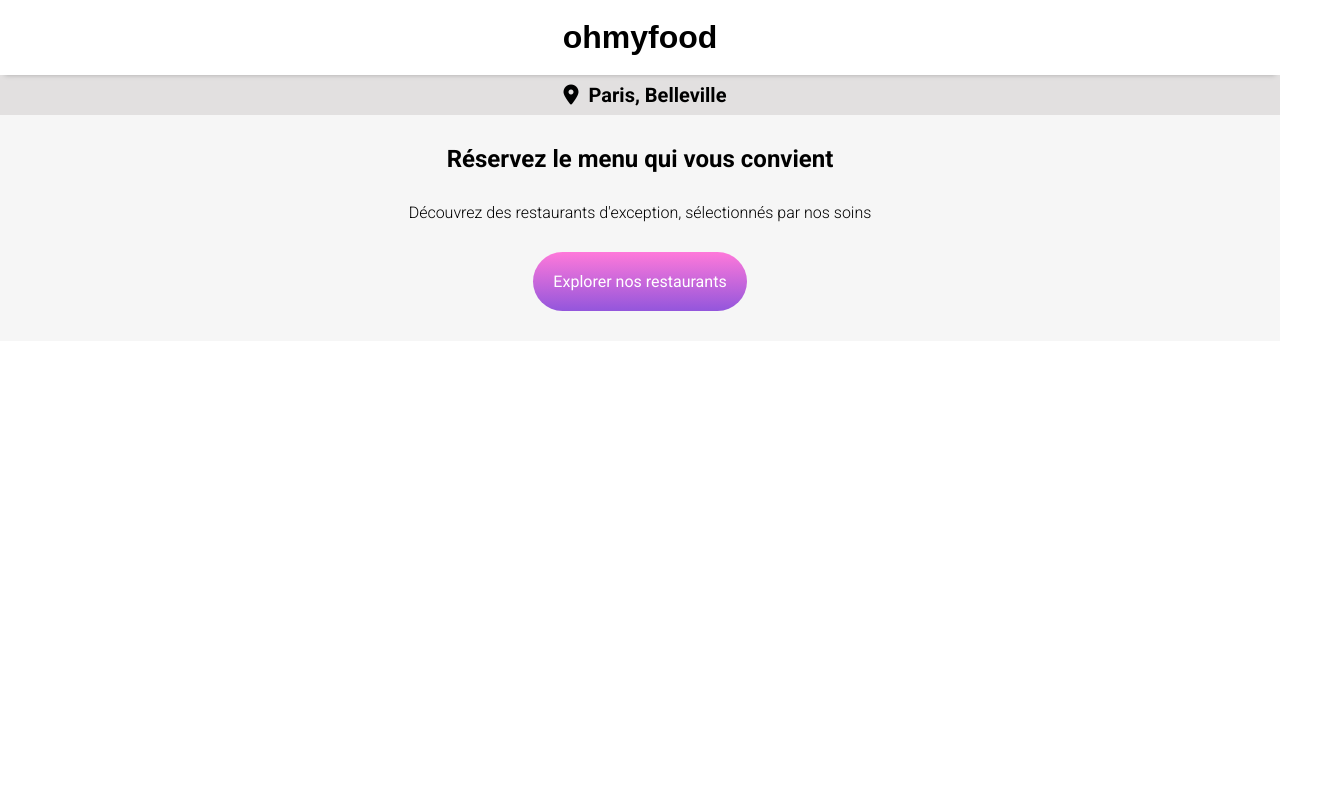
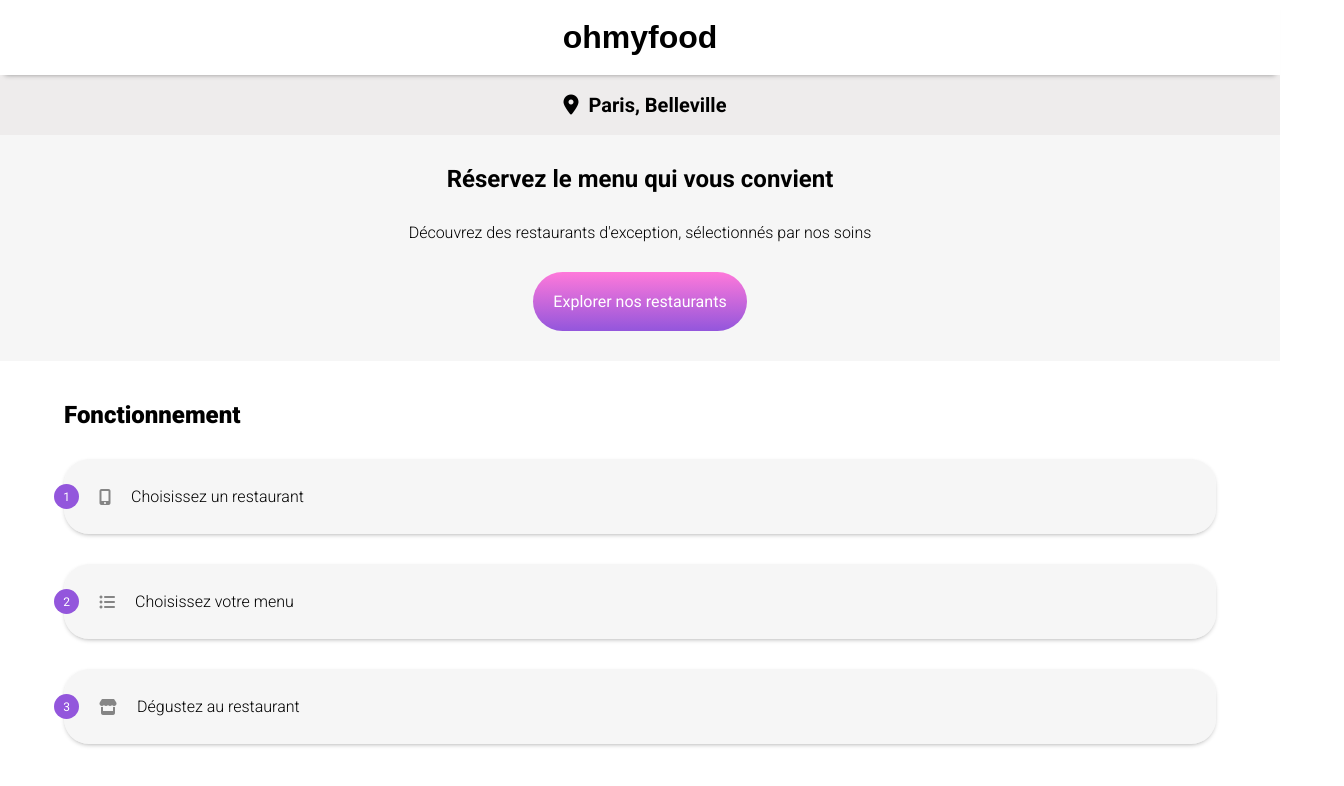
Before and after one commit to FrSotham/OhMyFood, a website: page index.html in a window 1280 px wide. Shown: the whole page, 1344 px wide, since content can reach past the window. Drawn offline with Linux system fonts and the light colour scheme; a web font is replaced by a local one.

Commit message:
add functionning section wo hover

```diff
--- a/index.html
+++ b/index.html
@@ -24,6 +24,31 @@
             <p class="explore-subtitle">Découvrez des restaurants d'exception, sélectionnés par nos soins</p>
             <a href="#" class="explore-button">Explorer nos restaurants</a>
         </section>
+
+        <section class="functioning">
+            <div class="functioning-header">
+                <h1 class="functioning-header__title">Fonctionnement</h1>
+            </div>
+
+            <div class="functioning-step">
+                <p class="functioning-step__number">1</p>
+                <i class="functioning-step__img fa-solid fa-mobile-screen-button"></i>
+                <h2 class="functioning-step__text">Choisissez un restaurant</h2>
+            </div>
+
+            <div class="functioning-step">
+                <p class="functioning-step__number">2</p>
+                <i class="functioning-step__img fa-solid fa-list-ul"></i>
+                <h2 class="functioning-step__text">Choisissez votre menu</h2>
+            </div>
+
+            <div class="functioning-step">
+                <p class="functioning-step__number">3</p>
+                <i class="functioning-step__img fa-sharp fa-solid fa-store"></i>
+                <h2 class="functioning-step__text">Dégustez au restaurant</h2>
+            </div>
+
+        </section>
     </main>
 
 </body>
--- a/sass/components/_border.scss
+++ /dev/null
@@ -1,5 +0,0 @@
-@use "../utils/_variables.scss";
-
-@mixin border-heading {
-    border: 10px solid variables.$color-secondary
-}
--- /dev/null
+++ b/sass/components/_button.scss
@@ -0,0 +1,9 @@
+@use "../utils/_variables.scss";
+
+@mixin button {
+    text-decoration: none;
+    color: white;
+    background:linear-gradient(variables.$color-secondary, variables.$color-primary);
+    padding: 20px;
+    border-radius: 50px;
+}
--- a/sass/layouts/_body.scss
+++ b/sass/layouts/_body.scss
@@ -1,2 +0,0 @@
-@use "../components/border";
-@use "../utils/variables";
--- a/sass/layouts/_explore.scss
+++ b/sass/layouts/_explore.scss
@@ -1,6 +1,7 @@
 @use "../utils/_variables.scss";
 @use "../utils/_typography.scss";
 @use "../utils/mixins";
+@use "../components/button";
 
 .explore {
     @include mixins.center-flex;
@@ -17,10 +18,6 @@
         font-weight: 200
     }
     &-button {
-        text-decoration: none;
-        color: white;
-        background:linear-gradient(variables.$color-secondary, variables.$color-primary);
-        padding: 20px;
-        border-radius: 50px;
+        @include button.button
     }
 }
--- /dev/null
+++ b/sass/layouts/_functionning.scss
@@ -0,0 +1,47 @@
+@use "../utils/_variables.scss";
+@use "../utils/_typography.scss";
+@use "../utils/mixins";
+
+.functioning {
+    @include mixins.center-flex;
+    flex-direction: column;
+    gap: 30px;
+    font-family: typography.$text-font-family;
+    margin-top: 40px;
+    &-step {
+        display: flex;
+        justify-content: flex-start;
+        align-items: center;
+        gap:20px;
+        background-color: variables.$color-background-brighter;
+        padding: 25px;
+        box-shadow: 0px 2px 5px -2px variables.$color-shadow;
+        border-radius: 25px;
+        width: 90%;
+        &__text {
+            font-size: 16px;
+            font-weight: 300
+        }
+        &__number {
+            background-color: variables.$color-primary;
+            width: 25px;
+            height: 25px;
+            border-radius: 20px;
+            @include mixins.center-flex;
+            margin-left: -35px;
+            color: white;
+            font-size: 12px;
+        }
+        &__img {
+            color: rgba(0, 0, 0, 0.459)
+        }
+    }
+    &-header {
+        width: 100%;
+        margin-left: 10%;
+        &__title {
+            font-weight: 800;
+        }
+    }
+
+}
--- a/sass/layouts/_header.scss
+++ b/sass/layouts/_header.scss
@@ -13,6 +13,6 @@ h1 {
     font-family: typography.$heading-font-family , sans-serif;
     text-align: center;
     height: 75px;
-    box-shadow: 0px 5px 5px -5px rgba(0,0,0,.25);
+    box-shadow: 0px 5px 5px -5px variables.$color-shadow;
 }
 }
--- a/sass/layouts/_localisation.scss
+++ b/sass/layouts/_localisation.scss
@@ -6,7 +6,7 @@
         @include mixins.center-flex;
         background-color: variables.$color-background;
         width: 100%;
-        height: 40px;
+        height: 60px;
     i {
         padding: 10px;
         font-size: typography.$text-font-size
--- a/sass/main.scss
+++ b/sass/main.scss
@@ -1,9 +1,10 @@
 @use "./utils/_variables.scss";
 @use "./layouts/_header.scss";
 @use "./utils/typography";
-@use "./components/border";
+@use "./components/button";
 @use "./layouts/body";
 @use "./base/reset.scss";
 @use "./layouts/localisation";
 @use "./layouts/explore";
 @use "./utils/mixins";
+@use "./layouts/functionning";
--- a/sass/utils/_variables.scss
+++ b/sass/utils/_variables.scss
@@ -3,5 +3,6 @@
 $color-primary:#9356DC;
 $color-secondary:#FF79DA;
 $color-tertiary:#99E2D0;
-$color-background: #e2e0e0;
+$color-background: #e2e0e098;
 $color-background-brighter: #f2f2f2b2;
+$color-shadow: rgba(0, 0, 0, 0.384)
```
Also changed, not shown: css/main.css.
